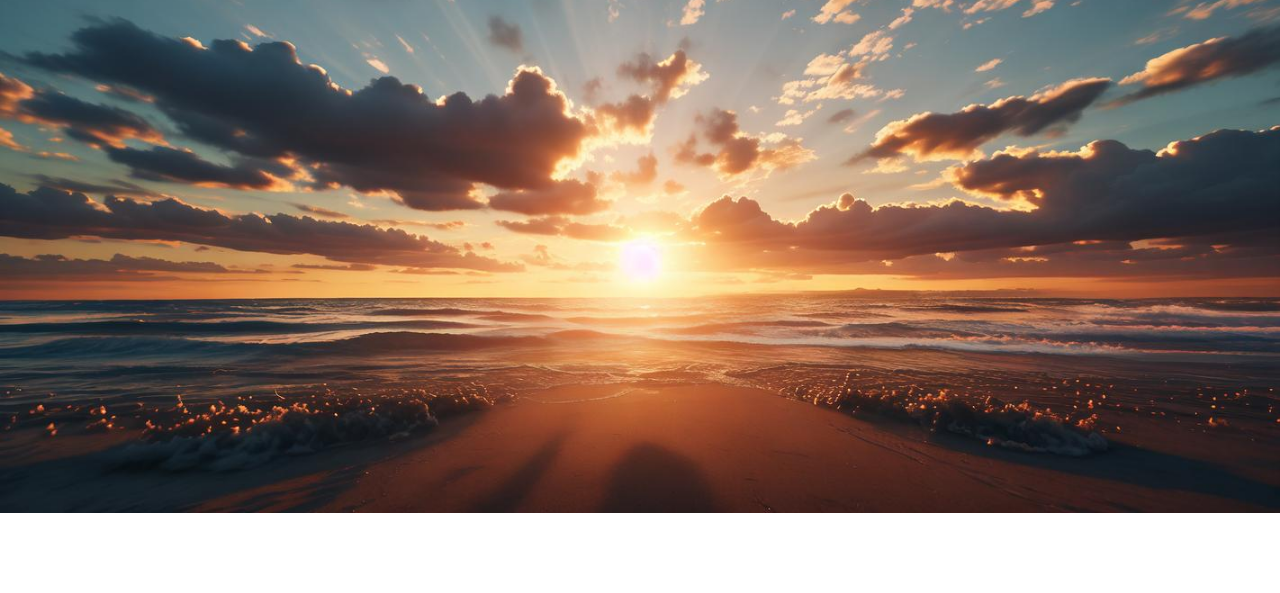
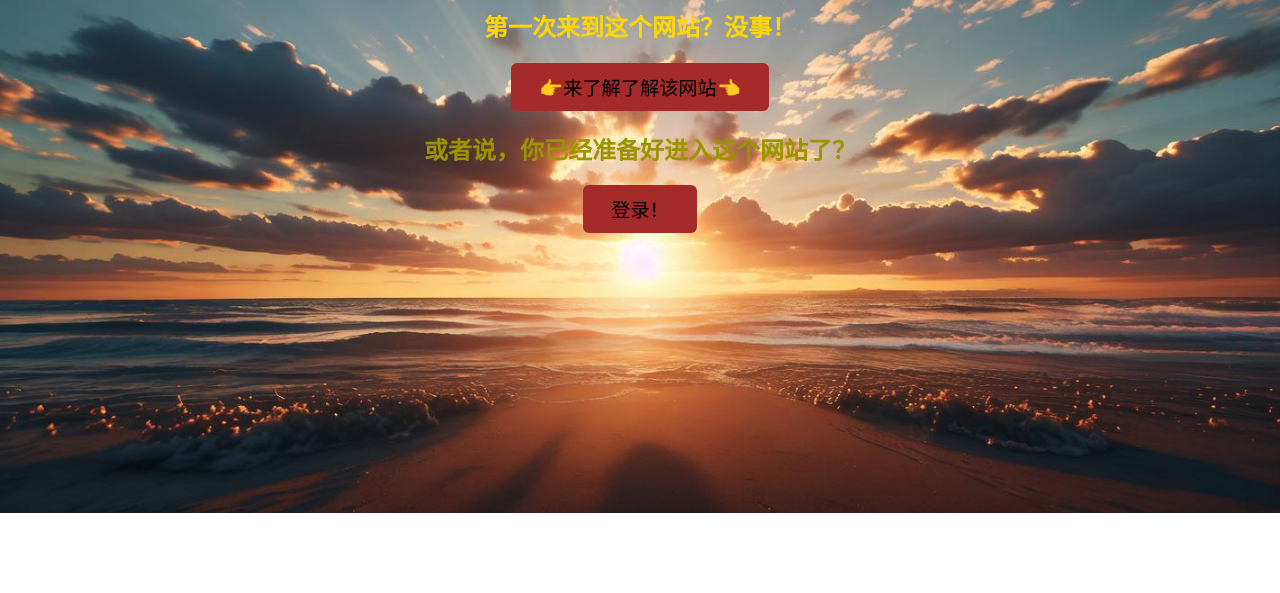
Before and after one commit to Wengyu314/wengyu314.github.io, a plain HTML site: page index.html in a window 1280 px wide. Shown: the part 207-800 px from the top of the page. Drawn offline with Linux system fonts and the light colour scheme.

Commit message:
Add files via upload

```diff
--- a/index.html
+++ b/index.html
@@ -1,6 +1,7 @@
 <!DOCTYPE html>
 <html lang="zh-CN">
 <head>
+    <link rel="icon" href="favicon.ico" type="image/x-icon">
     <meta charset="UTF-8">
     <meta name="viewport" content="width=device-width, initial-scale=1.0">
     <title>wengyu的专栏</title>
@@ -18,6 +19,26 @@
         h1 {
             text-align: center;
         }
+        h2 {
+            text-align: center;
+        }
+        .intro-btn-container {
+            text-align: center;
+            margin-top: 16px;
+        }
+        .intro-btn {
+            padding: 10px 28px;
+            font-size: 1.2em;
+            background-color: brown;
+            color: rgb(0, 0, 0);
+            border: none;
+            border-radius: 6px;
+            cursor: pointer;
+            transition: background 0.5s;
+        }
+        .intro-btn:hover {
+            background-color: chocolate;
+        }
     </style>
 </head>
 <body>
@@ -25,7 +46,21 @@
         Welcome!
     </h1>
     <div class="greeting" id="greeting" style="color:chocolate;"></div>
-    <h1>欢迎来到Wengyu的专栏网站！</h1>
+    <h1 style="color:gray;">欢迎来到Wengyu的专栏网站！</h1>
+    <h2 style="color:gold;">第一次来到这个网站？没事！</h2>
+    <div class="intro-btn-container">
+        <button style="color: black;" class="intro-btn" onclick="window.location.href='https://wengyu314.github.io/introduction'">
+
+                👉来了解了解该网站👈
+        </button>
+    </div>
+    <h2 style="color:rgb(154, 148, 0);">或者说，你已经准备好进入这个网站了？</h2>
+    <div class="intro-btn-container" style="color:black">
+        <button class="intro-btn" onclick="window.location.href='https://login/'">
+            登录！
+        </button>
+    </div>
+
 
     <script>
         function getGreetingAndBackground(hour) {
@@ -48,7 +83,6 @@
                 greeting = "还不睡？";
                 bg = "background_midnight.png";
             }
-
             return {greeting, bg};
         }
 
```
Also changed, not shown: favicon.ico (added).
